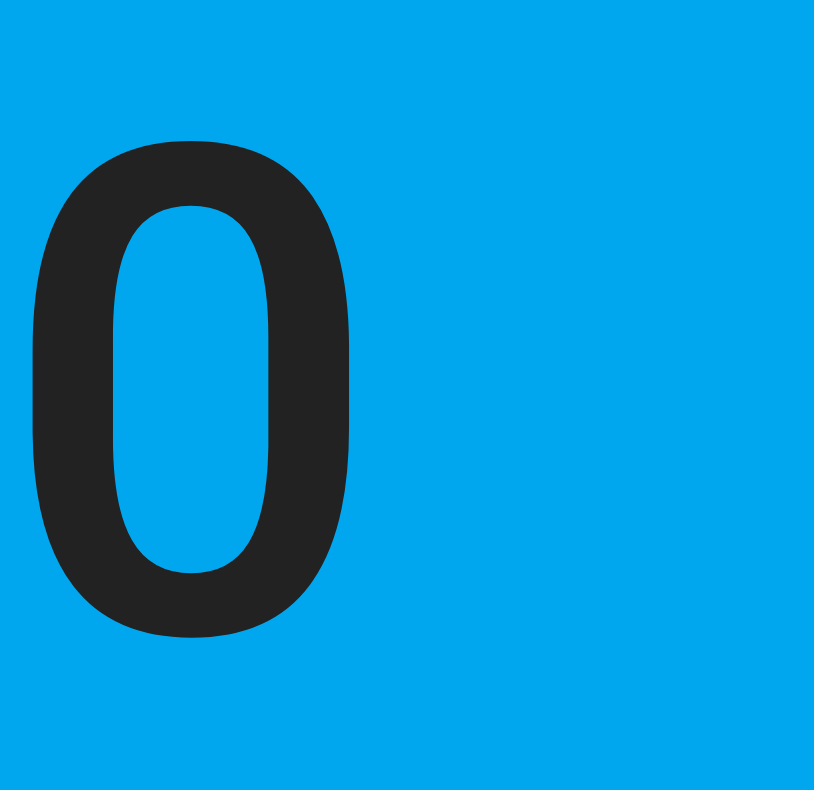
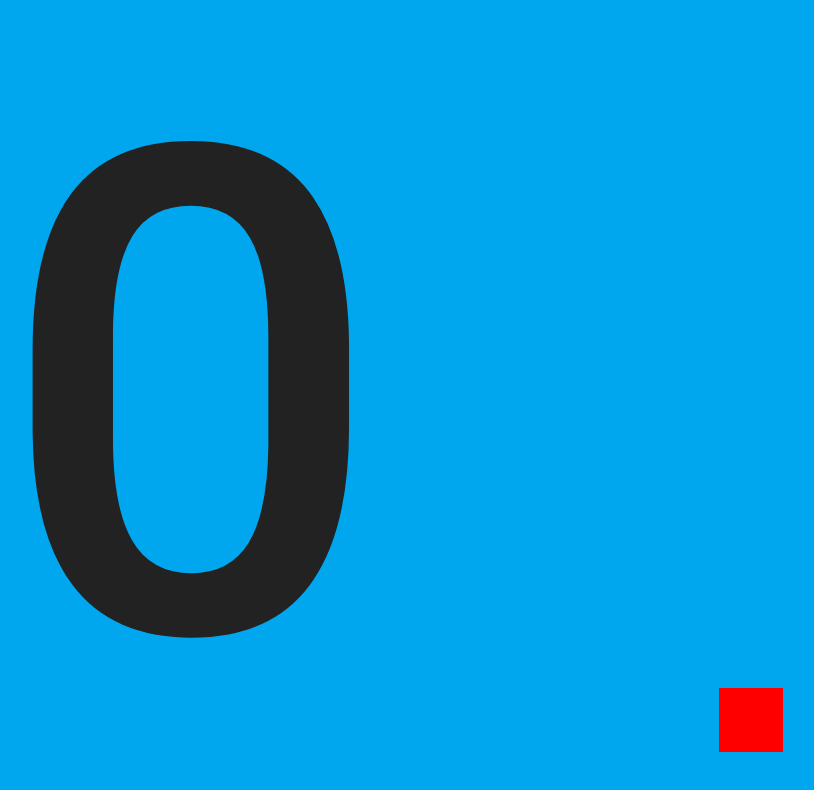
Before and after one commit to PixelsCamp/pixelscamp-quiz-stage, a plain HTML site: page html/pixelsquiz/player.html in a window 1280 px wide. Shown: the whole page, without its empty margins (449-1263 px from the left). Drawn offline with Linux system fonts and the light colour scheme.

Commit message:
Engine status indicators

```diff
--- a/html/pixelsquiz/css/mainscreen.css
+++ b/html/pixelsquiz/css/mainscreen.css
@@ -415,3 +415,12 @@ div#scoreboard .wrong td:nth-child(1):before {
     margin: 5vh 5vw;
     outline-color: yellow;
 }
+
+#disconnected {
+    position: fixed;
+    bottom: 0; right: 0;
+    color: red;
+    font-family: 'FontAwesome';
+    font-size: 5vh;
+    margin: 3vh;
+}
--- a/html/pixelsquiz/css/player.css
+++ b/html/pixelsquiz/css/player.css
@@ -147,3 +147,12 @@ body {
     margin: 5vh 5vw;
     outline-color: yellow;
 }
+
+#disconnected {
+    position: fixed;
+    bottom: 0; right: 0;
+    width: 8vh; height: 8vh;
+    background: red;
+    margin: 6vh;
+    z-index: 100;
+}
--- a/html/pixelsquiz/css/quizconsole.css
+++ b/html/pixelsquiz/css/quizconsole.css
@@ -294,3 +294,12 @@ div#scores tr:first-of-type td {
 div#scores td.score-0 {
     color: #555 !important;
 }
+
+#disconnected {
+    position: fixed;
+    bottom: 0; right: 0;
+    color: red;
+    font-family: 'FontAwesome';
+    font-size: 5vh;
+    margin: 3vh;
+}
--- a/html/pixelsquiz/js/player.js
+++ b/html/pixelsquiz/js/player.js
@@ -49,9 +49,17 @@ var appearance = {
 var ws = null;
 
 function start() {
-    console.log('connecting to game engine...');
+    console.log('Connecting to game engine...');
     ws = new WebSocket("ws://" + document.location.host + "/displays");
-    console.log('OK!');
+
+    ws.onopen = function (event) {
+        console.log('Connected!');
+        $('#disconnected').css('visibility', 'hidden');
+    }
+
+    ws.onerror = function (event) {
+        $('#disconnected').css('visibility', 'visible');
+    }
 
     ws.onmessage = function(event) {
         var msg = JSON.parse(event.data);
--- a/html/pixelsquiz/player.html
+++ b/html/pixelsquiz/player.html
@@ -8,6 +8,8 @@
 
     </head>
     <body >
+        <div id="disconnected"></div>
+
         <div id="main">0</div>
 
         <!-- For debugging and layout adjustments: -->
```
Also changed, not shown: html/pixelsquiz/js/mainscreen.js (+10 -1 lines), html/pixelsquiz/js/quizconsole.js (+7 -2 lines), html/pixelsquiz/mainscreen.html (+1 -0 lines), html/pixelsquiz/quizconsole.html (+1 -0 lines).
